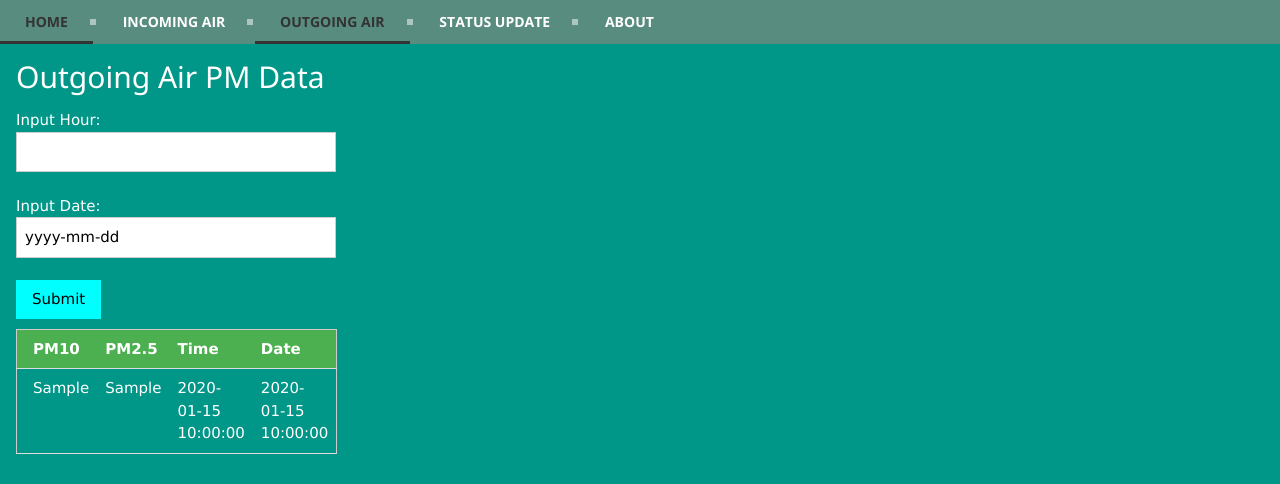
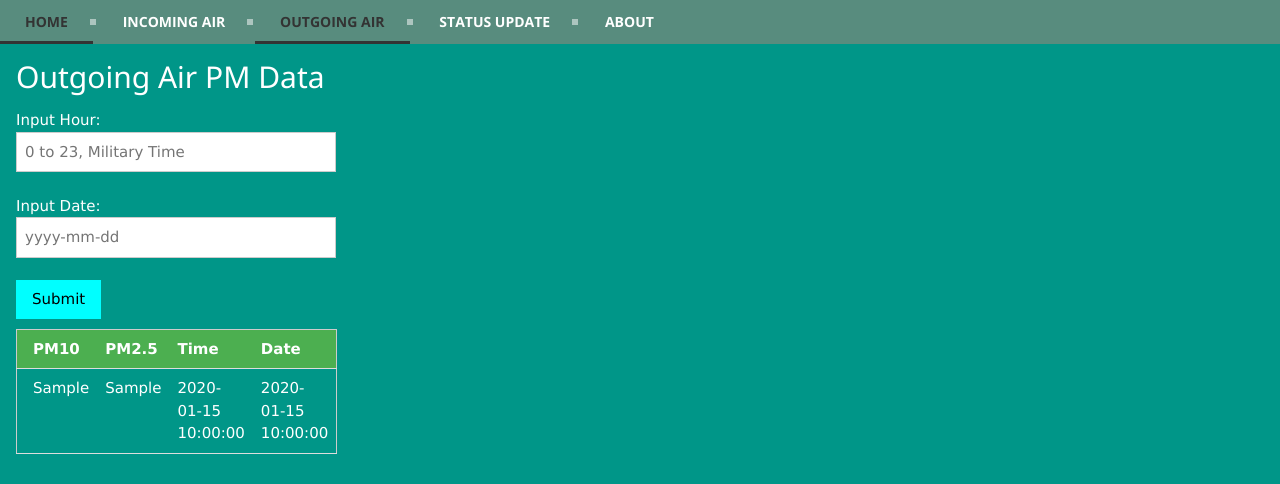
Before and after one commit to ceejayvinoya/aapmms, a PHP site: page /outfo.php in a window 1280 px wide. Shown: the top 484 px of the page. Run offline with PHP 8.4, Linux system fonts and the light colour scheme; tables that the repository leaves empty or names only in its code hold one stand-in row (values such as "Sample post"); data that the repository does not hold is empty.

Commit message:
Update outfo.php

```diff
--- a/outfo.php
+++ b/outfo.php
@@ -28,10 +28,10 @@
    <form method="post" class="w3-container">
 <div class="w3-teal">
 <label>Input Hour:</label><br>
-<input class="w3-input w3-border" type="text" id="time" style="width: 320px">
+<input class="w3-input w3-border" type="text" id="time" style="width: 320px" placeholder="0 to 23, Military Time">
 <br>
 <label>Input Date:</label><br>
-<input class="w3-input w3-border" type="text" id="date" style="width: 320px" value="yyyy-mm-dd">
+<input class="w3-input w3-border" type="text" id="date" style="width: 320px" placeholder="yyyy-mm-dd">
 <br>
 <button class="w3-btn w3-aqua" type="button" id="submit">Submit</button>
 </div>
```
